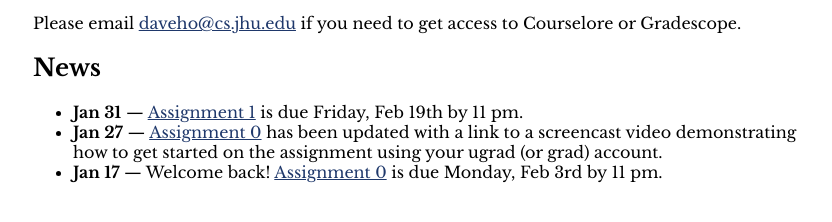
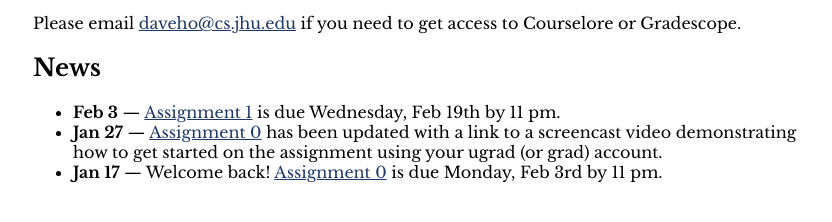
Before and after one commit to jhuopsys/spring2025, a Jekyll site: the page built from index.md, in a window 1280 px wide. Shown: the part 589-811 px from the top of the page, without its empty margins (223-1055 px from the left). Built offline with Jekyll 4.4.1, drawn with Linux system fonts in a browser that asks for light colours.

Commit message:
correct some details

```diff
--- a/index.md
+++ b/index.md
@@ -35,7 +35,7 @@ Gradescope.
 
 ## News
 
-* **Jan 31** — [Assignment 1](assign/assign01.html) is due Friday, Feb 19th
+* **Feb 3** — [Assignment 1](assign/assign01.html) is due Wednesday, Feb 19th
   by 11 pm.
 * **Jan 27** — [Assignment 0](assign/assign00.html) has been updated with
   a link to a screencast video demonstrating how to get started on the
```
